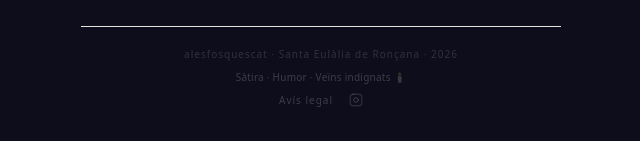
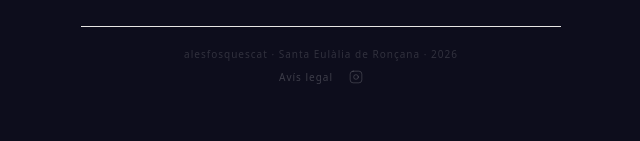
Before and after one commit to KKrusti/alesfosquescat, a React (Vite) app: page / in a window 1280 px wide. Shown: the part 666-807 px from the top of the page, without its empty margins (319-959 px from the left). Built offline with nearby package versions, Linux system fonts and the light colour scheme; no server answers.

Commit message:
refactor: remove redundant text from footer for cleaner presentation

```diff
--- a/src/App.tsx
+++ b/src/App.tsx
@@ -207,9 +207,6 @@ export default function App() {
           <p className="text-stone-400 dark:text-white/15 text-[10px] tracking-widest">
             alesfosquescat · Santa Eulàlia de Ronçana · {new Date().getFullYear()}
           </p>
-          <p className="text-stone-400 dark:text-white/20 text-[10px] tracking-wide">
-            Sàtira · Humor · Veïns indignats 🕯️
-          </p>
           <div className="flex items-center justify-center gap-4">
             <a
               href="/legal"
```
